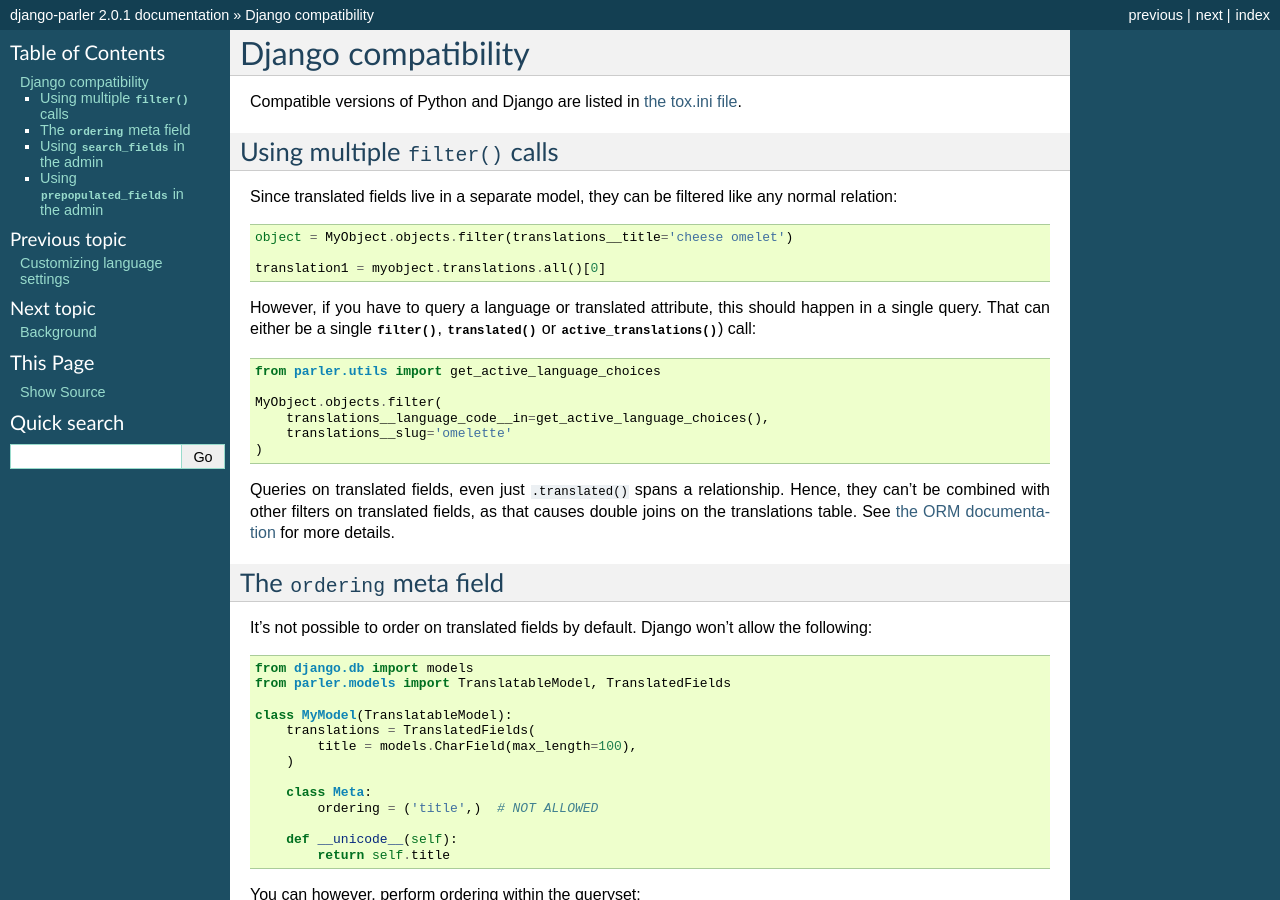
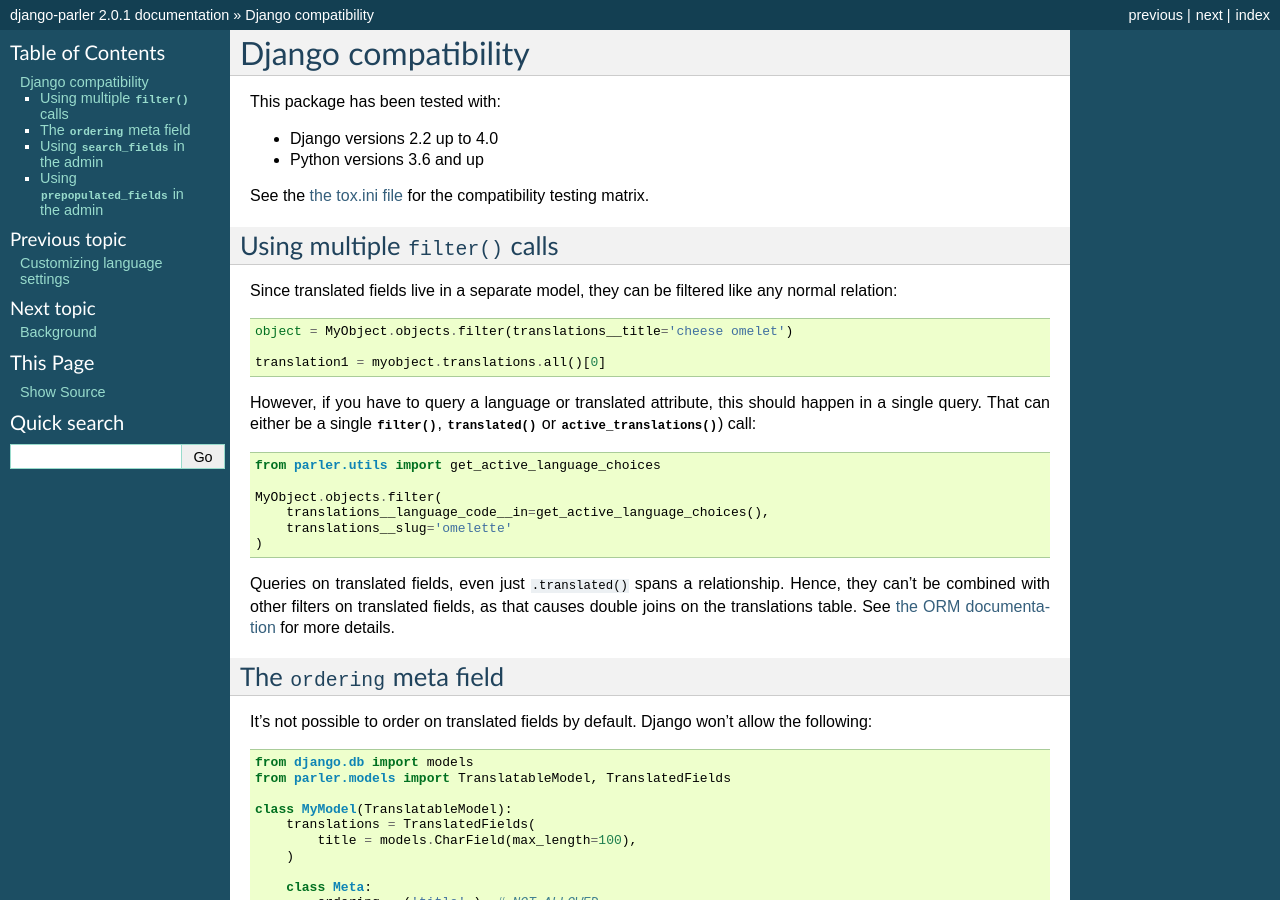
Before and after one commit to django-parler/django-parler, a Sphinx documentation site: the page built from docs/compatibility.rst, in a window 1280 px wide and 900 px high. Built offline with Sphinx 7.4.7, drawn with Linux system fonts in a browser that asks for light colours.

Commit message:
Update classifiers for supported versions

```diff
--- a/docs/compatibility.rst
+++ b/docs/compatibility.rst
@@ -1,7 +1,13 @@
 Django compatibility
 ====================
 
-Compatible versions of Python and Django are listed in `the tox.ini file <https://github.com/django-parler/django-parler/blob/master/tox.ini>`_.
+This package has been tested with:
+
+* Django versions 2.2 up to 4.0
+* Python versions 3.6 and up
+
+See the `the tox.ini file <https://github.com/django-parler/django-parler/blob/master/tox.ini>`_
+for the compatibility testing matrix.
 
 .. _orm-restrictions:
 
--- a/setup.py
+++ b/setup.py
@@ -65,14 +65,17 @@
         'License :: OSI Approved :: Apache Software License',
         'Operating System :: OS Independent',
         'Programming Language :: Python',
+        'Programming Language :: Python :: 3.6',
         'Programming Language :: Python :: 3.7',
         'Programming Language :: Python :: 3.8',
         'Programming Language :: Python :: 3.9',
+        'Programming Language :: Python :: 3.10',
         'Framework :: Django',
         'Framework :: Django :: 2.2',
         'Framework :: Django :: 3.0',
         'Framework :: Django :: 3.1',
         'Framework :: Django :: 3.2',
+        'Framework :: Django :: 4.0',
         'Topic :: Internet :: WWW/HTTP',
         'Topic :: Internet :: WWW/HTTP :: Dynamic Content',
         'Topic :: Software Development :: Libraries :: Application Frameworks',
```
